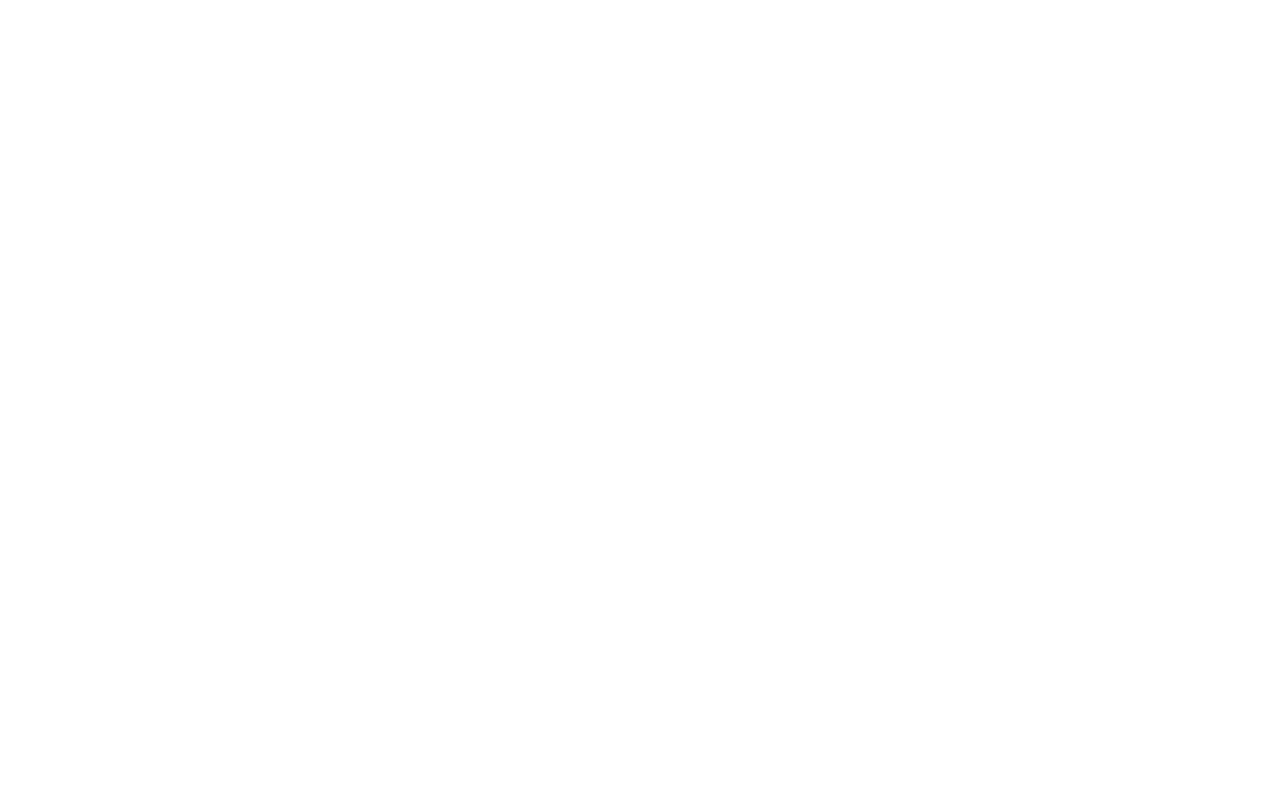
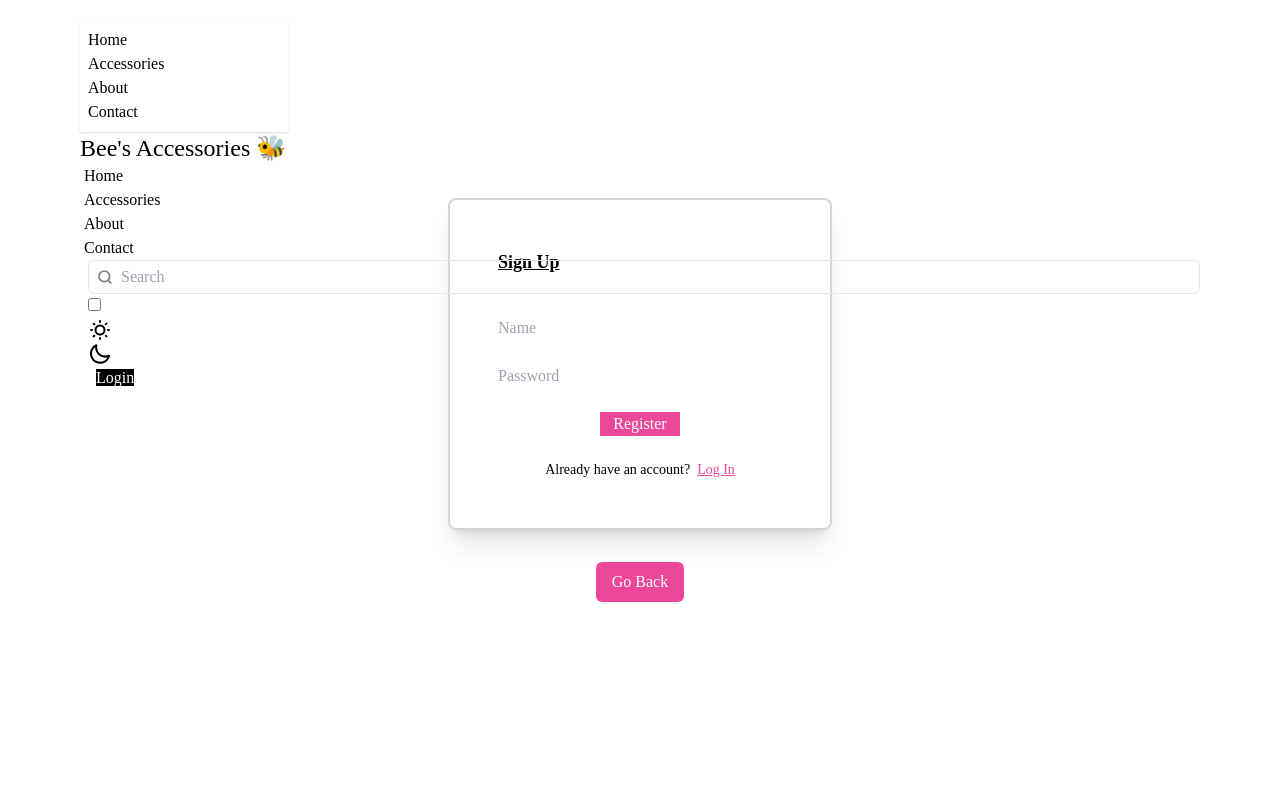
Before and after one commit to bipin-Pariyar2003/Bee-s_Accessories, a React (Vite) app in the folder frontend/: page /signup in a window 1280 px wide. Before the commit this address had no page. Shown: the top 800 px of the page. Built offline with nearby package versions, Linux system fonts and the light colour scheme; a web font is replaced by a local one.

Commit message:
initial signup page

```diff
--- a/frontend/src/App.jsx
+++ b/frontend/src/App.jsx
@@ -4,6 +4,7 @@
 import { BrowserRouter as Router, Routes, Route } from "react-router-dom";
 import About from "./views/About";
 import Contact from "./views/Contact";
+import SignUp from "./views/SignUp";
 
 const App = () => {
   return (
@@ -16,6 +17,7 @@
             <Route path="/about" element={<About />} />
             <Route path="/contact" element={<Contact />} />
             <Route path="/browse" element={<Browse />} />
+            <Route path="/signup" element={<SignUp />} />
           </Routes>
         </Router>
       </div>
--- a/frontend/src/components/Login/index.jsx
+++ b/frontend/src/components/Login/index.jsx
@@ -11,7 +11,7 @@
               ✕
             </button>
           </form>
-          <h3 className="font-bold text-lg underline">Log In</h3>
+          <h3 className="font-bold text-lg underline text-2xl">Log In</h3>
           <div className="py-6 ">
             <form className="flex flex-col gap-6 mt-4">
               <input
@@ -32,9 +32,9 @@
             </form>
           </div>
           <p className="text-center text-sm">
-            Don't have an account?{" "}
-            <a href="/register" className="text-pink-500 underline">
-              Register
+            Don't have an account? &nbsp;
+            <a href="/signup" className="text-pink-500 underline">
+              Sign Up
             </a>
           </p>
         </div>
--- /dev/null
+++ b/frontend/src/views/SignUp/index.jsx
@@ -0,0 +1,60 @@
+import React from "react";
+import Navbar from "../../components/Navbar";
+import Footer from "../../components/Footer";
+
+const SignUp = () => {
+  return (
+    <>
+      <div>
+        <Navbar />
+        <div className="flex flex-col space-y-8 items-center justify-center h-screen  ">
+          <div
+            id="my_modal_3"
+            className=" border-2 border-gray-300 rounded-lg shadow-xl p-12 w-96"
+          >
+            <div className="max-w-md mx-auto">
+              <form method="dialog">
+                {/* if there is a button in form, it will close the modal */}
+              </form>
+              <h3 className="font-bold text-lg underline text-2xl">Sign Up</h3>
+              <div className="py-6 ">
+                <form className="flex flex-col gap-6 mt-4">
+                  <input
+                    type="text"
+                    placeholder="Name"
+                    className="input w-full outline-none"
+                    required
+                  />
+                  <input
+                    type="password"
+                    placeholder="Password"
+                    className="input input-bordered w-full"
+                    required
+                  />
+                  <div className="flex items-center justify-center gap-4">
+                    <button className="btn bg-pink-500 text-white w-20">Register</button>
+                  </div>
+                </form>
+              </div>
+              <p className="text-center text-sm">
+                Already have an account? &nbsp;
+                <a href="/" className="text-pink-500 underline">
+                  Log In
+                </a>
+              </p>
+            </div>
+          </div>
+
+          <div>
+            <button className="btn bg-pink-500 text-white w-max rounded-md py-2 px-4">
+              Go Back
+            </button>
+          </div>
+        </div>
+        <Footer />
+      </div>
+    </>
+  );
+};
+
+export default SignUp;
```
